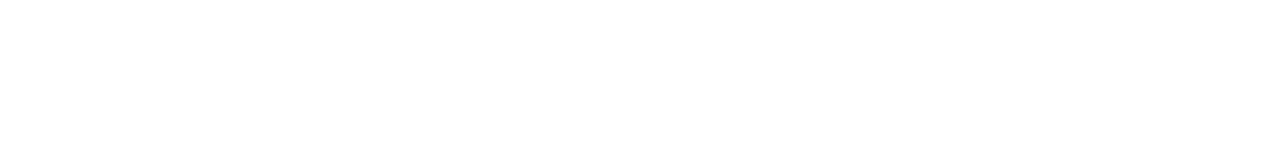
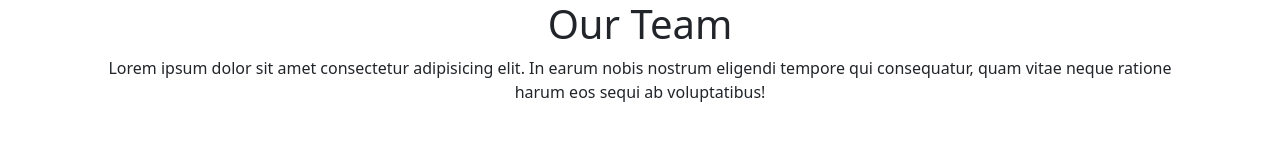
Before and after one commit to SilvioGiacomelli/js-our-team, a plain HTML site: page index.html in a window 1280 px wide. Drawn offline with nearby package versions, Linux system fonts and the light colour scheme.

Commit message:
html fatto

```diff
--- a/index.html
+++ b/index.html
@@ -7,6 +7,15 @@
   <title>Our Team</title>
 </head>
 <body>
+  <div class="container">
+    <div class="text-center">
+      <h1>Our Team</h1>
+      <p>Lorem ipsum dolor sit amet consectetur adipisicing elit. In earum nobis nostrum eligendi tempore qui consequatur, quam vitae neque ratione harum eos sequi ab voluptatibus!</p>
+    </div>
+    <div class="row row-cols-3 output">
+
+    </div>
+  </div>
 
   <script src="script.js"></script>
 </body>
--- a/script.js
+++ b/script.js
@@ -29,4 +29,7 @@ const membriTeam = [
     foto: "barbara-ramos-graphic-designer.jpg"
   }
 ];
+
  console.log (membriTeam)
+
+ for
```
Also changed, not shown: 1 other file.
